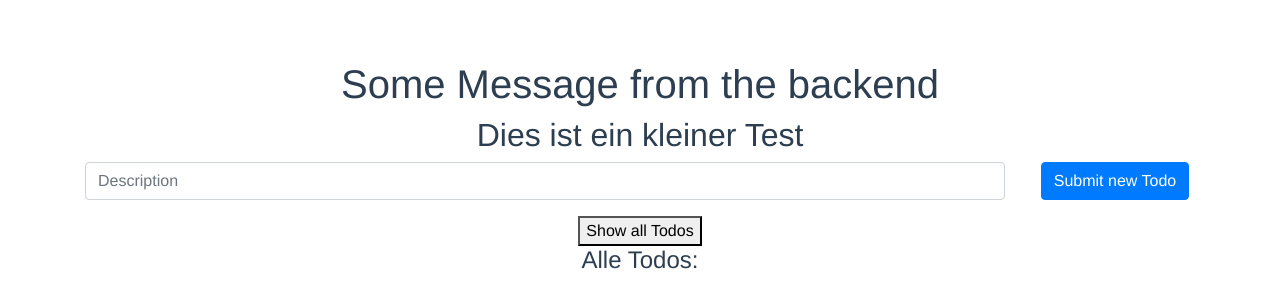
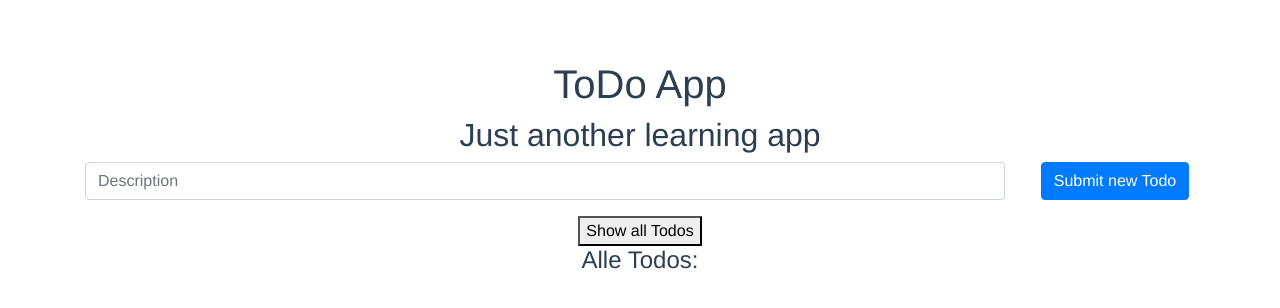
Before and after one commit to kruemelnerd/TodoApp, a Vue app in the folder frontend/: page /#/ in a window 1280 px wide. Shown: the top 308 px of the page. Built offline with nearby package versions, Linux system fonts and the light colour scheme.

Commit message:
[feat] strikethrough a done todo

```diff
--- a/frontend/src/components/Overview.vue
+++ b/frontend/src/components/Overview.vue
@@ -1,7 +1,7 @@
 <template>
   <div class="overview">
-    <h1>{{ message }}</h1>
-    <h2>Dies ist ein kleiner Test</h2>
+    <h1>ToDo App</h1>
+    <h2>Just another learning app</h2>
 
     <p><TodoInput></TodoInput></p>
 
@@ -10,9 +10,9 @@
     <h4>Alle Todos:</h4>
 
     <b-list-group>
-      <b-list-group-item button v-for="item in response" v-bind:key="item.id">
+      <b-list-group-item button v-for="item in response" v-bind:key="item.id" v-bind:class="{'itemDone': item.done === true}">
         <div class="d-flex w-100">
-          <b-form-checkbox class="mr-n2">
+          <b-form-checkbox v-model="item.done" class="mr-n2">
             <span class="sr-only">Checkbox for following text input</span>
           </b-form-checkbox>
           <div class="todoItemDescription">
@@ -57,4 +57,7 @@ export default {
   .todoItemDescription{
     padding-left: 5px;
   }
+  .itemDone{
+    text-decoration: line-through !important;
+  }
 </style>
--- a/frontend/src/components/TodoInput.vue
+++ b/frontend/src/components/TodoInput.vue
@@ -25,7 +25,8 @@ export default {
     return {
       todo: {
         title: '',
-        description: ''
+        description: '',
+        done: false
       },
       showSuccess: false,
       showErrors: false,
@@ -44,7 +45,8 @@ export default {
       if (desc && desc !== "") {
         axios.post('todo', {
             title: this.todo.title.trim(),
-            description: desc
+            description: desc,
+            done: false
         })
             .then(response => {
               this.showSuccess = true
```
